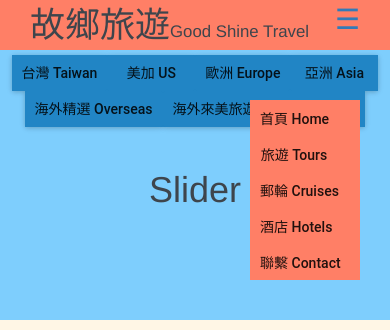
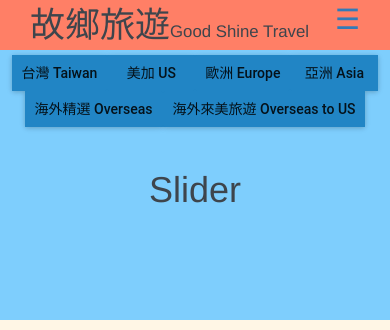
Before and after one commit to stanleytsao/ngstravel, a React (Create React App) app: page / in a window 390 px wide. Shown: the top 330 px of the page. Built offline with nearby package versions, Linux system fonts and the light colour scheme; what react-tap-event-plugin would draw is missing.

Commit message:
hamburger button function

```diff
--- a/src/Components/Header/Header.js
+++ b/src/Components/Header/Header.js
@@ -16,7 +16,22 @@ const Header = () => {
 
 	function toggleBurger() {
 		var myButton = document.getElementsByClassName("headerButtonsVert");
-		console.log(myButton);
+		// console.log(window.innerWidth);
+		if (myButton["0"].style.marginTop === '-300px') {
+			myButton["0"].style.marginTop = '0';
+		} else {
+			myButton["0"].style.marginTop = '-300px';
+		}
+		window.onresize = function (event) {
+			if (window.innerWidth > 768) {
+				myButton["0"].style.marginTop = '-300px';
+			}
+		}
+
+	}
+
+	var vertStyle = {
+		marginTop: '-250px',
 	}
 
 	return (
@@ -30,7 +45,7 @@ const Header = () => {
 
 				<a className="hamburger" onClick={toggleBurger} >☰</a>
 			</div>
-			<div className="headerButtonsVert">{buttons}</div>
+			<div className="headerButtonsVert" style={vertStyle} >{buttons}</div>
 		</header>
 	)
 }
--- a/src/style.css
+++ b/src/style.css
@@ -4,7 +4,7 @@ body {
 }
 
 /*Header*/
-header {
+header, header > * {
 	background-color: #FF7F66;
 }
 
@@ -36,17 +36,23 @@ button span {
 
 .headerButtonsVert {
 	position: absolute;
+	z-index: -1;
 	right: 30px;
-	margin-top: 50px;
 	max-width: 110px;
 	background-color: #FF7F66;
 	display: block;
+	transition: 0.5s ease;
 }
 
 .hamburger {
 	display: none;
 	float: right;
 	font-size: 2em;
+}
+
+.hamburger:hover {
+	text-decoration: none;
+	cursor: pointer;
 }
 
 /*Nav*/
```
